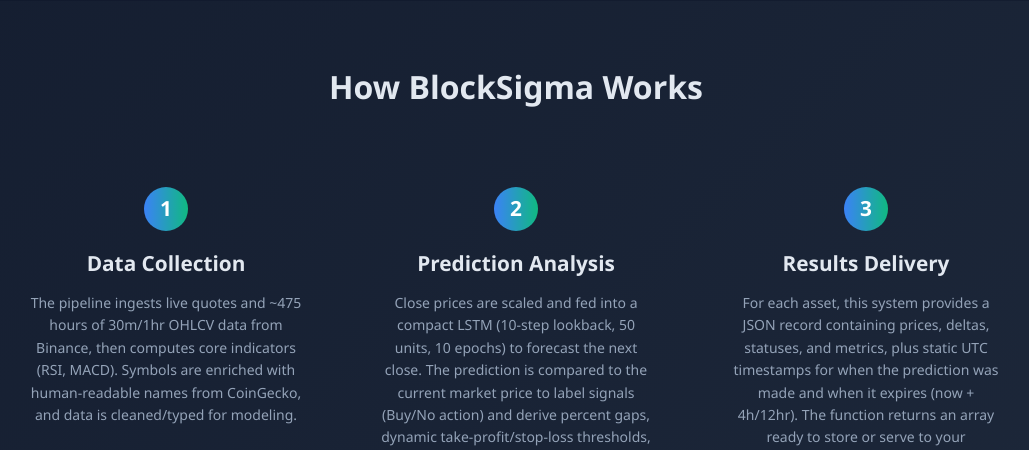
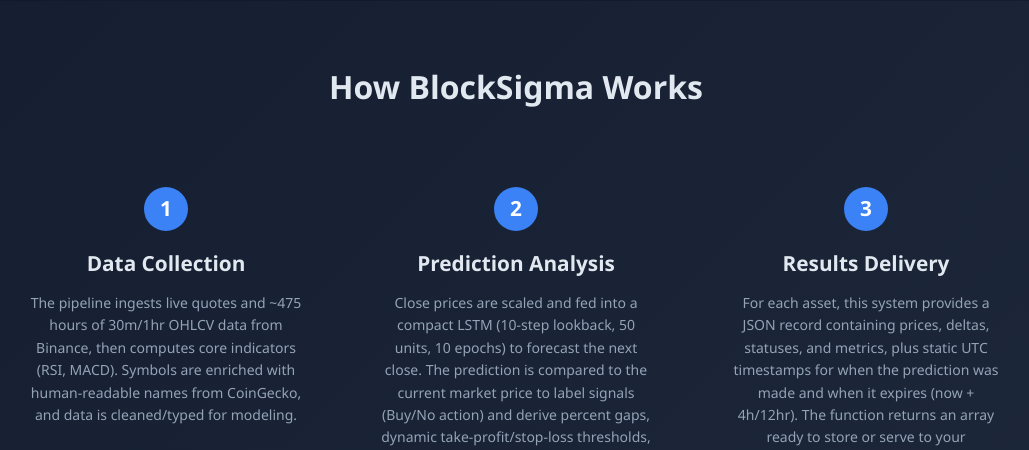
Before and after one commit to Dyuuz/BlockSIgma, a FastAPI app: page / in a window 1280 px wide. Shown: the part 1305-1755 px from the top of the page, without its empty margins (124-1153 px from the left). Run offline with FastAPI, Linux system fonts and the light colour scheme.

Commit message:
update: home Ui

```diff
--- a/app/static/CSS/home1.css
+++ b/app/static/CSS/home2.css
@@ -250,7 +250,7 @@ nav a:hover::after {
 .step-number {
     width: 44px;
     height: 44px;
-    background: linear-gradient(90deg, #3b82f6 0%, #10b981 100%);
+    background: #3b82f6;
     color: white;
     border-radius: 50%;
     display: flex;
--- a/app/templates/home.html
+++ b/app/templates/home.html
@@ -6,7 +6,7 @@
     <title>BlockSigma - Crypto Prediction Analytics</title>
     <link rel="stylesheet" href="https://cdnjs.cloudflare.com/ajax/libs/font-awesome/6.4.0/css/all.min.css">
     <!-- <link rel="stylesheet" href="{{ url_for('static', path='CSS/home.css') }}"> -->
-    <link rel="stylesheet" href="/static/CSS/home1.css">
+    <link rel="stylesheet" href="/static/CSS/home2.css">
 </head>
 <body>
     <!-- Header -->
```
